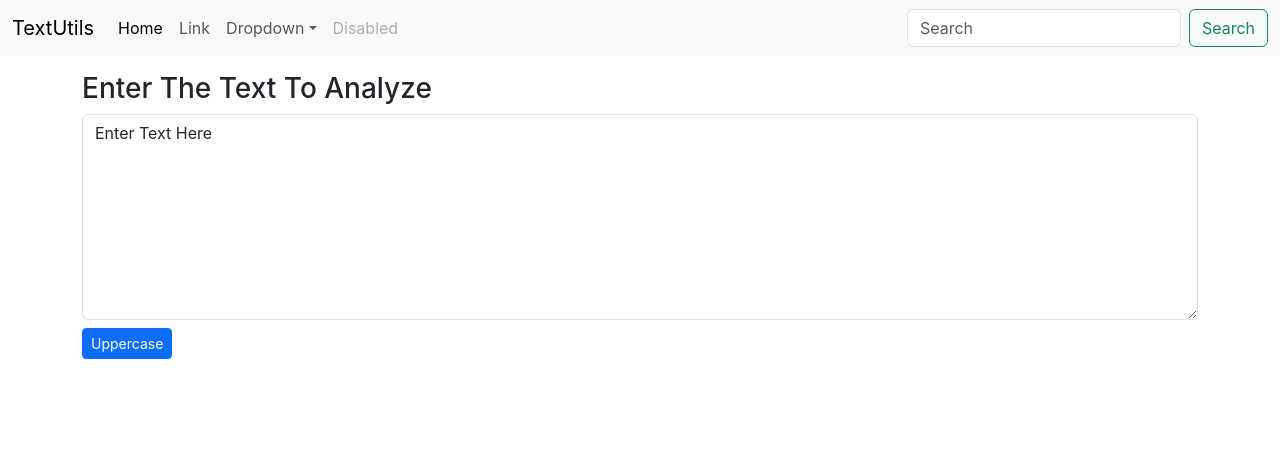
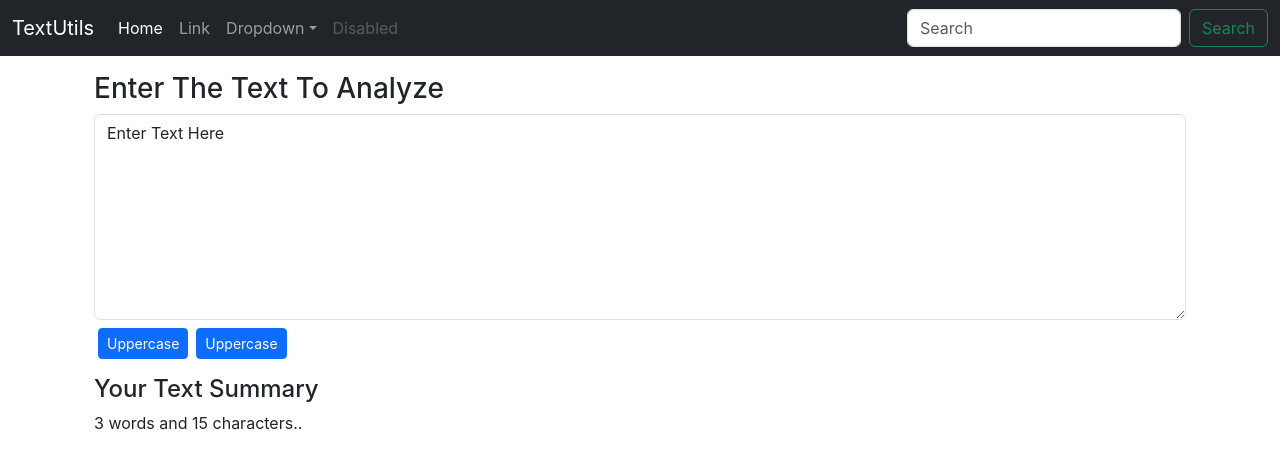
Before and after one commit to 0328-abdul/first_project, a React (Create React App) app: page / in a window 1280 px wide. Shown: the top 468 px of the page. Built offline with nearby package versions, Linux system fonts and the light colour scheme.

Commit message:
Adding More Logic

```diff
--- a/src/components/Navbar.js
+++ b/src/components/Navbar.js
@@ -5,7 +5,7 @@
 export default function Navbar(props) {
   return (
     <div>
-      <nav className="navbar navbar-expand-lg bg-body-tertiary">
+      <nav className="navbar navbar-expand-lg navbar-dark bg-dark">
         <div className="container-fluid">
           <a className="navbar-brand" href="/">
             {props.title}
--- a/src/components/TextForm.js
+++ b/src/components/TextForm.js
@@ -6,16 +6,27 @@
         let newText = text.toUpperCase();
         setText(newText)
     }
+    const handleLowClick = () => {
+        let newText = text.toLowerCase();
+        setText(newText)
+    }
     const handleOnChange = (e) => {
         setText(e.target.value)
     }
     return (
-        <div>
-            <h3>{props.heading}</h3>
-            <div className="form-group purple-border mb-2">
-                <textarea className="form-control" value={text} onChange={handleOnChange} id="exampleFormControlTextarea4" rows="8"></textarea>
+        <>
+            <div className='container'>
+                <h3>{props.heading}</h3>
+                <div className="form-group purple-border mb-2">
+                    <textarea className="form-control" value={text} onChange={handleOnChange} id="exampleFormControlTextarea4" rows="8"></textarea>
+                </div>
+                <button className='btn btn-sm btn-primary mx-1' onClick={handleUpClick}>Uppercase</button>
+                <button className='btn btn-sm btn-primary mx-1' onClick={handleLowClick}>Uppercase</button>
             </div>
-            <button className='btn btn-sm btn-primary' onClick={handleUpClick}>Uppercase</button>
-        </div>
+            <div className="container my-3">
+                <h4>Your Text Summary</h4>
+                <p>{text.split(" ").length} words and {text.length} characters..</p>
+            </div>
+        </>
     )
 }
```
